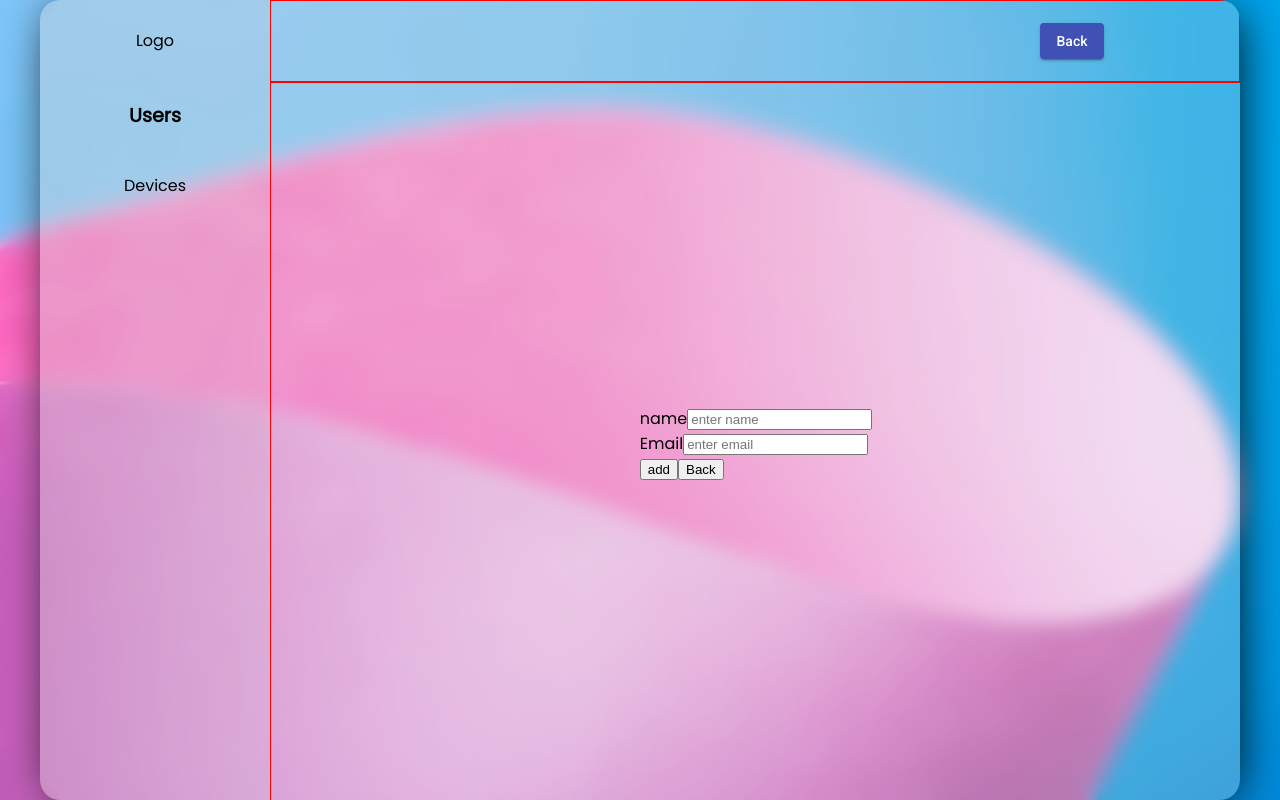
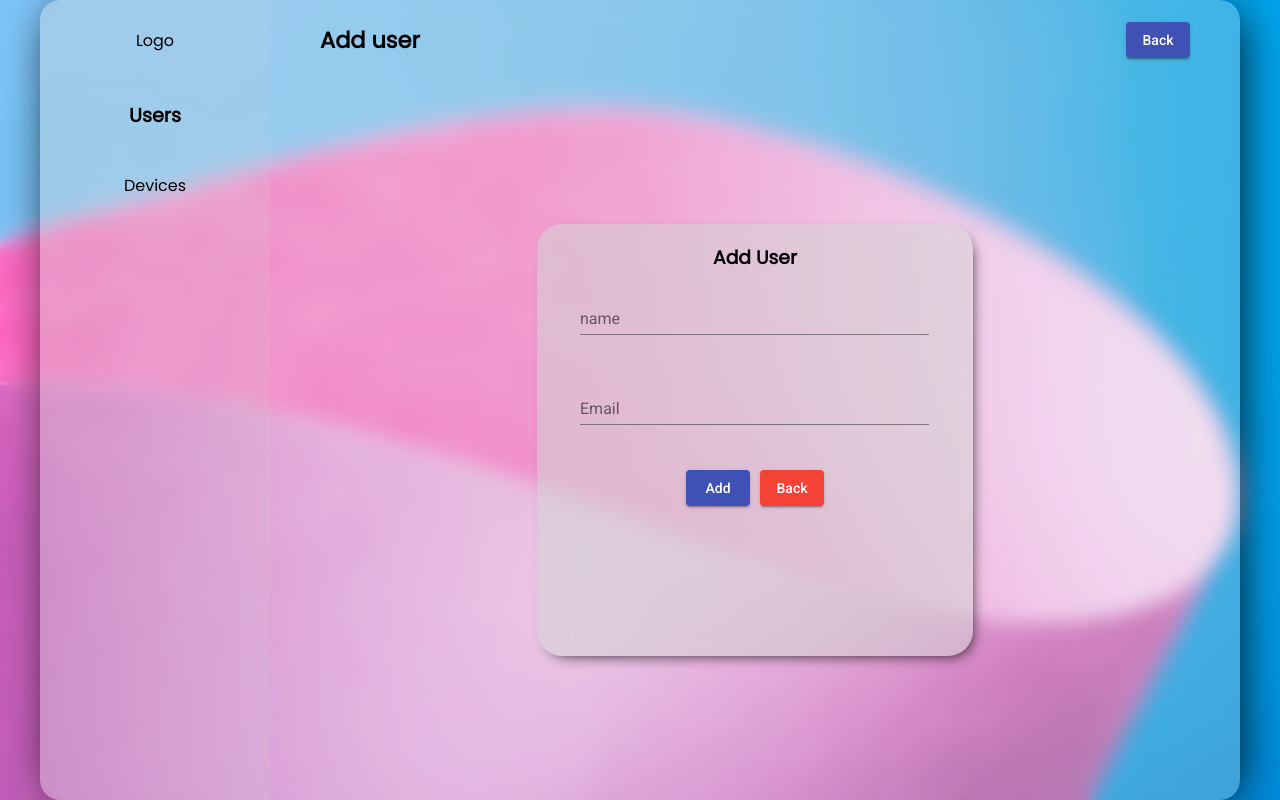
Before and after one commit to kokoyroy/deviceManagment, an Angular app: page /users/add in a window 1280 px wide. Built offline with nearby package versions, Linux system fonts and the light colour scheme.

Commit message:
salad bar

```diff
--- a/src/app/dashboard/mainview/devices/devices.component.css
+++ b/src/app/dashboard/mainview/devices/devices.component.css
@@ -2,10 +2,10 @@
     display: flex;
     justify-content: center;
     align-items: center;
-    height: 100%;
+    height: 90%;
 }
 .device-list {
-    background-color: wheat;
+    /* background-color: wheat; */
     flex-grow: 0.5;
     height: 100%;
 }
@@ -18,16 +18,11 @@
     padding-left: 15px;
 }
 
-.device-add {
-    background-color: khaki;
-    height: 100%;
-    flex-grow: 0.5;
-}
 .header{
-    height: 70px;
-    border: 1px red solid;
+    height: 10%;
+    /* border: 1px red solid; */
     display: flex;
     align-items: center;
-    padding-left: 50px;
+    /* padding-left: 50px; */
     font-size: larger;
 }
--- a/src/app/dashboard/mainview/header/devices-header/devices-header.component.css
+++ b/src/app/dashboard/mainview/header/devices-header/devices-header.component.css
@@ -2,20 +2,13 @@
     display: flex;
     justify-content: space-between;
     align-items: center;
-    width: 90%;
+    width: 100%;
     margin: 0 auto;
 
 }
+.devices-header h3{
+    margin-left: 50px;
+}
 .devices-header button{
-    display: block;
-    padding: 5px 30px;
+    margin-right: 50px;
 }
-.add{
-    display: flex;
-    justify-content: flex-end;
-    align-items: center;
-    width: 90%;
-}
-.add button{
-    display: block;
-}
--- a/src/app/dashboard/mainview/header/devices-header/devices-header.component.html
+++ b/src/app/dashboard/mainview/header/devices-header/devices-header.component.html
@@ -1,6 +1,6 @@
 <p *ngIf='description'>device description {{description}} serial{{serial}}</p>
 <div *ngIf='!description&&!add' class="devices-header">
     <h3>Devices</h3>
-    <button routerLink='/devices/add'>Add</button>
+    <button mat-raised-button color="primary" routerLink='/devices/add'>Add</button>
 </div>
-<div *ngIf='add' class="add"><button routerLink='/devices'>Back</button></div>
+<div *ngIf='add' ><button  mat-raised-button color="primary" routerLink='/devices'>Back</button></div>
--- a/src/app/dashboard/mainview/header/users-header/users-header.component.css
+++ b/src/app/dashboard/mainview/header/users-header/users-header.component.css
@@ -1,18 +1,25 @@
-.users-header{
+.users-header {
     display: flex;
     align-items: center;
     width: 100%;
     margin: 0 auto;
     position: relative;
     height: 100%;
-
 }
-h3{
-    position: absolute;
-    left: 50px;
+.users-header h3 {
+    margin-left: 50px;
 }
-.add{
+.add {
     position: absolute;
     right: 50px;
     width: 150px;
 }
+.add-user {
+    display: flex;
+    justify-content: space-between;
+    align-items: center;
+    width: 100%;
+}
+.add-user .button{
+    margin-right: 50px;
+}
--- a/src/app/dashboard/mainview/header/users-header/users-header.component.html
+++ b/src/app/dashboard/mainview/header/users-header/users-header.component.html
@@ -1,6 +1,12 @@
-<div class="user" *ngIf='name'>{{name}} <span style="color: red">/</span><span style="color: green">/</span>{{email}}</div>
+<div class="user" *ngIf='name'>{{name}} <span style="color: red">/</span><span style="color: green">/</span>{{email}}
+</div>
 <div *ngIf='!name&&!add' class="users-header">
     <h3>Users</h3>
     <button class="add" mat-raised-button color="primary" routerLink='/users/add'>Add</button>
 </div>
-<div *ngIf='add' class="add"><button mat-raised-button color="primary" routerLink='/users'>Back</button></div>
+<div *ngIf='add' class="add-user">
+    <h3>Add user</h3>
+
+    <div class="button"><button mat-raised-button color="primary" routerLink='/users'>Back</button></div>
+
+</div>
--- a/src/app/dashboard/mainview/users/adduser/adduser.component.css
+++ b/src/app/dashboard/mainview/users/adduser/adduser.component.css
@@ -1,6 +1,6 @@
 .header{
     height: 10%;
-    border: 1px red solid;
+    /* border: 1px red solid; */
     display: flex;
     align-items: center;
     padding-left: 50px;
@@ -12,5 +12,38 @@
     display: flex;
     justify-content: center;
     align-items: center;
-    border: 1px solid red;
+    /* border: 1px solid red; */
 }
+.add-user{
+    height: 60%;
+    width: 45%;
+    position: relative;
+    box-shadow: 5px 6px 15px -8px;
+    border-radius: 25px;
+
+
+}
+.blur{
+    position: absolute;
+    top: 0;
+    left: 0;
+    height: 100%;
+    width: 100%;
+    background-color: lightgray;
+    opacity: .5;
+    backdrop-filter: blur(7px);
+    z-index: -1;
+    border-radius: 25px;
+}
+.form{
+    display: flex;
+    flex-direction: column;
+    align-items: center;
+    width: 100%;
+}
+.form .forminput{
+    width: 80%;
+}
+.form button{
+    margin: 0px 5px;
+}
--- a/src/app/dashboard/mainview/users/adduser/adduser.component.html
+++ b/src/app/dashboard/mainview/users/adduser/adduser.component.html
@@ -2,14 +2,21 @@
 
 <div class="container">
     <div class="add-user">
-
-        <label for="name">name</label>
-        <input type="text" [(ngModel)]='name' placeholder="enter name">
-        <br>
-        <label for="email">Email</label>
-        <input type="email" [(ngModel)]='email' placeholder="enter email">
-        <br>
-        <button class="btn btn-primary" (click)='addUser()'>add</button>
-        <button routerLink='/users'>Back</button>
+<div class="blur"></div>
+        <div class="form">
+            <h3>Add User</h3>
+            <mat-form-field class="forminput">
+                <mat-label>name</mat-label>
+                <input  type="text" maxlength="255" [(ngModel)]='name' matInput placeholder="Ex. john doe">
+            </mat-form-field><br>
+            <mat-form-field class="forminput">
+                <mat-label>Email</mat-label>
+                <input  type="email" [(ngModel)]='email' matInput placeholder="Ex. pat@example.com">
+            </mat-form-field><br>
+            <div class="buttons">
+                <button type="submit" mat-raised-button color="primary" (click)='addUser()'>Add</button>
+                <button routerLink='/users' type="submit" mat-raised-button color="warn" >Back</button>
+            </div>
+        </div>
     </div>
 </div>
--- a/src/app/dashboard/mainview/users/user/user.component.html
+++ b/src/app/dashboard/mainview/users/user/user.component.html
@@ -4,7 +4,6 @@
     <div class="left">
         <div *ngIf='user'><strong>User name :</strong> {{user.name}}</div>
         <div *ngIf='user'><strong>User Email :</strong> {{user.email}}</div>
-        <div *ngIf='user'><strong>User ID :</strong> {{user.id}}</div>
         <div *ngIf='user'>
             <h3>user Devices</h3>
             <ul *ngFor='let dev of userDevices'>
@@ -19,23 +18,16 @@
             <h3>Edit User</h3>
             <mat-form-field class="example-full-width">
                 <mat-label>name</mat-label>
-                <input type="email" [(ngModel)]='name' matInput placeholder="Ex. john doe">
+                <input type="email"  [(ngModel)]='name' matInput placeholder="Ex. john doe">
             </mat-form-field><br>
             <mat-form-field class="example-full-width">
                 <mat-label>Email</mat-label>
                 <input type="email" [(ngModel)]='email' matInput placeholder="Ex. pat@example.com">
             </mat-form-field><br>
             <div class="buttons">
-                <button mat-raised-button color="primary" (click)='edituser(user.id)'>Edit</button>
+                <button type="submit" mat-raised-button color="primary" (click)='edituser(user.id)'>Edit</button>
                 <button mat-raised-button color="warn" (click)='cancel()'>cancel</button>
             </div>
-
-
-
-
-
-
-
         </div>
     </div>
     <div class="right">
```
